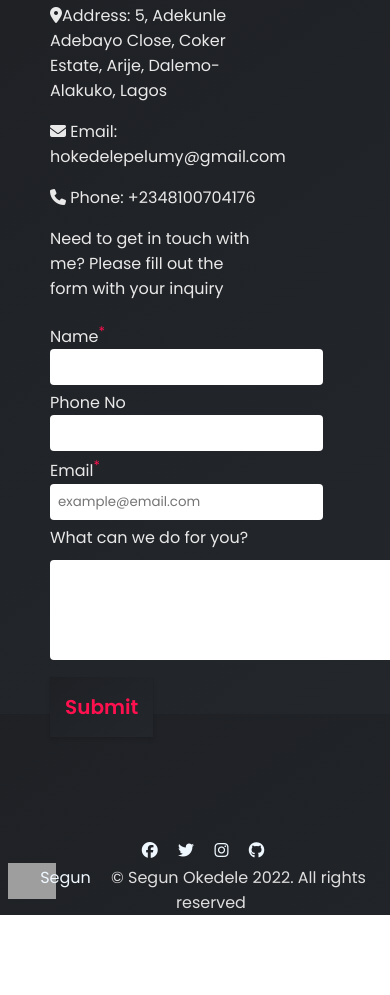
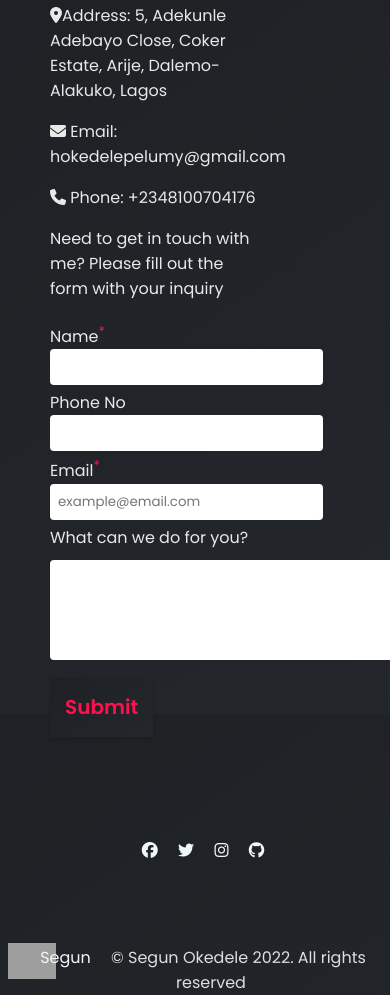
Before and after one commit to oluwaCKA/Portfolio, a plain HTML site: page contact.html in a window 390 px wide. Shown: the part 242-1237 px from the top of the page. Before the commit the page ends 1157 px from the top, so only its background shows below. Drawn offline with Linux system fonts and the light colour scheme; grey boxes are pictures that could not be loaded.

Commit message:
Update style.css

```diff
--- a/style.css
+++ b/style.css
@@ -878,7 +878,7 @@ footer {
 @media screen and (max-width: 390px) {
   .attribution {
     text-align: center;
-    margin-top: 0;
+    margin-top: 5rem;
   }
 
   .attribution span {
```
